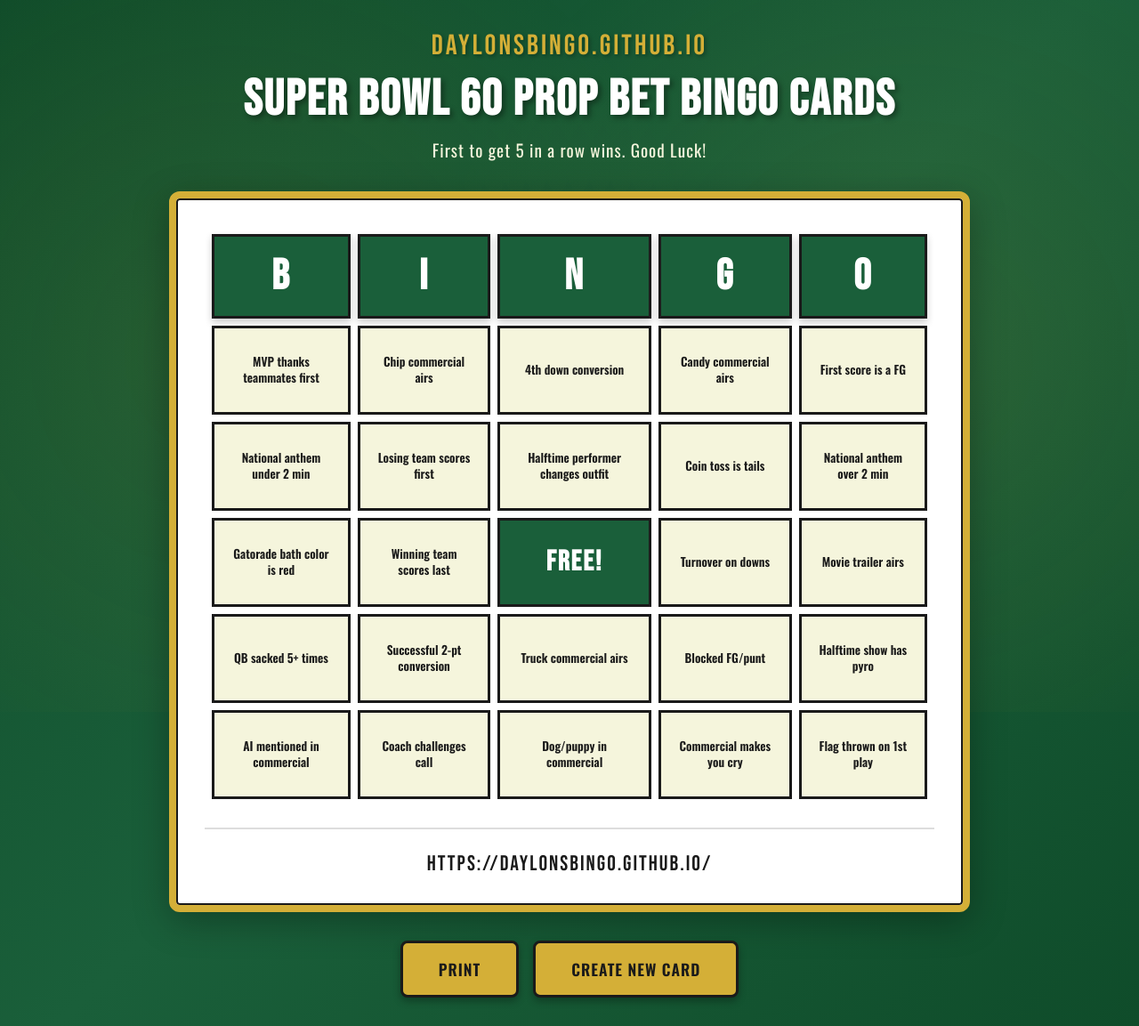
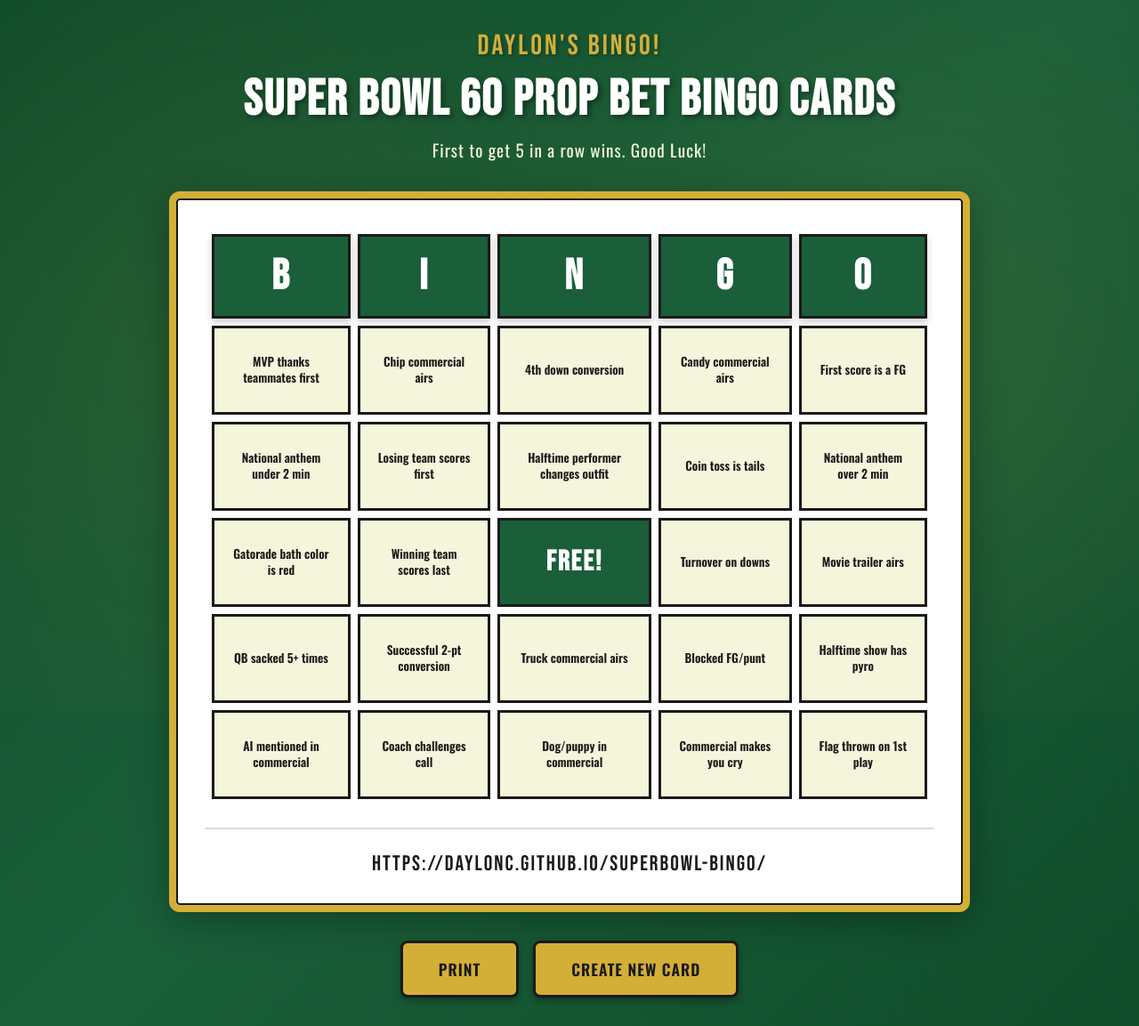
Before and after one commit to DaylonC/superbowl-bingo, a plain HTML site: page index.html in a window 1280 px wide. Shown: the whole page at 89% size. Drawn offline with nearby package versions, Linux system fonts and the light colour scheme.

Commit message:
Add files via upload

```diff
--- a/index.html
+++ b/index.html
@@ -306,7 +306,7 @@
 <body>
     <div class="container">
         <header>
-            <div class="site-title">DaylonsBingo.github.io</div>
+            <div class="site-title">Daylon's Bingo!</div>
             <h1>Super Bowl 60 Prop Bet Bingo Cards</h1>
             <p class="subtitle">First to get 5 in a row wins. Good Luck!</p>
         </header>
@@ -326,7 +326,7 @@
                     <!-- Will be populated by JavaScript -->
                 </tbody>
             </table>
-            <div class="footer-url">https://DaylonsBingo.github.io/</div>
+            <div class="footer-url">https://daylonc.github.io/superbowl-bingo/</div>
         </div>
 
         <div class="controls">
```
